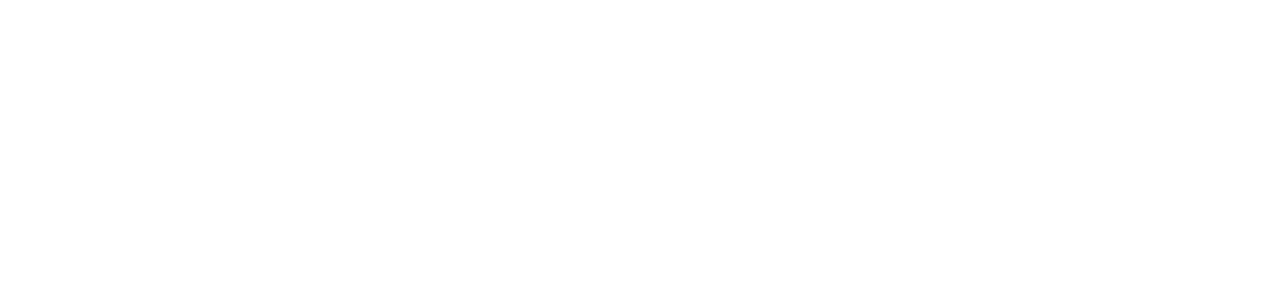
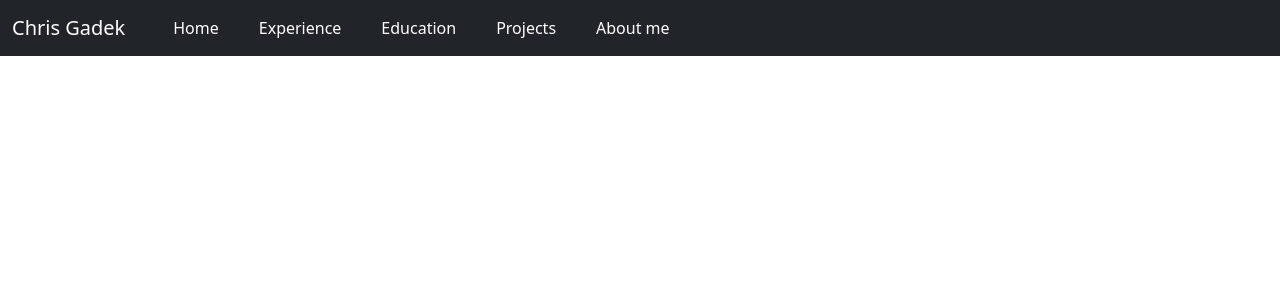
Before and after one commit to ChrisGadek1/portfolio, a React (Create React App) app: page / in a window 1280 px wide. Shown: the top 300 px of the page. Built offline with nearby package versions, Linux system fonts and the light colour scheme.

Commit message:
added Menu

```diff
--- a/package.json
+++ b/package.json
@@ -6,7 +6,10 @@
     "@testing-library/jest-dom": "^5.16.1",
     "@testing-library/react": "^12.1.2",
     "@testing-library/user-event": "^13.5.0",
+    "boostrap": "^2.0.0",
     "bootstrap": "^5.1.3",
+    "jquery": "^3.6.0",
+    "popper.js": "^1.16.1",
     "react": "^17.0.2",
     "react-bootstrap": "^2.1.1",
     "react-dom": "^17.0.2",
--- a/public/index.html
+++ b/public/index.html
@@ -15,6 +15,7 @@
       user's mobile device or desktop. See https://developers.google.com/web/fundamentals/web-app-manifest/
     -->
     <link rel="manifest" href="%PUBLIC_URL%/manifest.json" />
+
     <!--
       Notice the use of %PUBLIC_URL% in the tags above.
       It will be replaced with the URL of the `public` folder during the build.
--- a/src/components/App.js
+++ b/src/components/App.jsx
@@ -1,10 +1,10 @@
-import logo from '../logo.svg';
 import '../css/App.css';
+import Menu from "./menu";
 
 function App() {
   return (
     <div className="App">
-
+      <Menu />
     </div>
   );
 }
--- /dev/null
+++ b/src/components/MenuElement.jsx
@@ -0,0 +1,11 @@
+import React from "react";
+
+const MenuElement = ({name}) => {
+    return(
+        <li className="nav-item ms-4">
+            <a className="nav-link active" aria-current="page" href="#">{name}</a>
+        </li>
+    )
+}
+
+export default MenuElement;
--- /dev/null
+++ b/src/components/menu.jsx
@@ -0,0 +1,30 @@
+import React from "react";
+import MenuElement from "./MenuElement";
+
+
+const Menu = () => {
+    return(
+        <nav className="navbar navbar-expand-lg navbar-dark bg-dark">
+            <div className="container-fluid">
+                <a className="navbar-brand" href="#">Chris Gadek</a>
+                <button className="navbar-toggler" type="button" data-bs-toggle="collapse"
+                        data-bs-target="#navbarSupportedContent" aria-controls="navbarSupportedContent"
+                        aria-expanded="false" aria-label="Toggle navigation">
+                    <span className="navbar-toggler-icon"></span>
+                </button>
+                <div className="collapse navbar-collapse" id="navbarSupportedContent">
+                    <ul className="navbar-nav me-auto mb-2 mb-lg-0">
+                        <MenuElement name="Home"/>
+                        <MenuElement name="Experience" />
+                        <MenuElement name="Education" />
+                        <MenuElement name="Projects" />
+                        <MenuElement name="About me"/>
+
+                    </ul>
+                </div>
+            </div>
+        </nav>
+    )
+}
+
+export default Menu;
--- a/src/index.js
+++ b/src/index.js
@@ -2,6 +2,8 @@
 import ReactDOM from 'react-dom';
 import './css/index.css';
 import App from './components/App';
+import '../node_modules/bootstrap/dist/css/bootstrap.min.css';
+import 'bootstrap/dist/js/bootstrap'
 import reportWebVitals from './reportWebVitals';
 
 ReactDOM.render(
```
Also changed, not shown: public/code_background.jpg (added), 1 other file (tests, documents, lock files or other folders).
